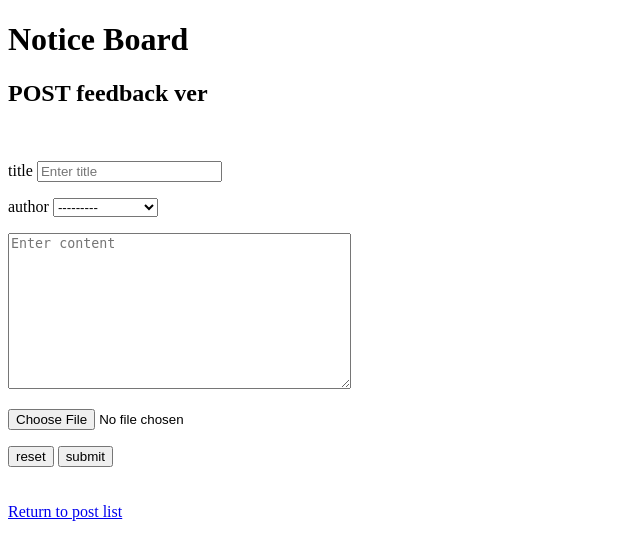
After one commit to day-lee/notice-board, a Django app: template templates/notice_board/post_form_feedback.html in a window 1280 px wide. The commit adds this page. Shown: the top 560 px of the page, without its empty margins (0-640 px from the left). Run offline with Django 3.2, Linux system fonts and the light colour scheme; the template is opened without the code that fills it, so the values that code supplies are empty.

Commit message:
Update html form, JS

```diff
--- /dev/null
+++ b/templates/notice_board/post_form_feedback.html
@@ -0,0 +1,60 @@
+{% extends './base.html' %}
+
+{% block content %}
+<div class="container">
+    <h2> POST feedback ver</h2>
+        <form method="post" enctype="multipart/form-data">
+         {% csrf_token %}
+            <div class="editor">
+                 <br>
+{# FORM FIELDS  #}
+                <p>title <input type="text" name="title" maxlength="100" placeholder="Enter title" required="required" id="title">
+                        <span id="span_title"></span></p>
+
+                <p>author <select name="author" required="" id="author">
+                <option value="" selected="">---------</option>
+                <option value="1">dayeon-board</option>
+                </select> <span id="span_author"></span></p></p>
+                <p><textarea name="body" cols="40" rows="10" required="" id="body" placeholder="Enter content"></textarea></p>
+                <p><input type="file" name="file" id="file"></p>
+            </div>
+{# SUBMIT BUTTON#}
+            <div class="submit">
+
+{#                <input type="submit" value="post">#}
+                <input type="reset" value="reset">
+                <input type="submit" name="btnsubmit"  value="submit" />
+            </div>
+        </form>
+    <div class="btn_back">
+        <br><br>
+        <a href="/notice-board/">Return to post list</a>
+    </div>
+</div>
+
+{# CSS #}
+    <style type="text/css">
+    span {
+        color:red;
+    }
+    </style>
+
+{# JAVA SCRIPT #}
+    <script type="text/javascript">
+    {# FORM FIELDS#}
+    window.addEventListener("load", function(){
+    let form = document.querySelector("form");
+    form.addEventListener("submit", function(event) {
+    let title = document.querySelector("input[name=title]");
+
+    if(title.value === ""){
+        alert("타이틀 입력");
+        title.focus();
+        return false;
+    }
+    });
+    });
+
+    </script>
+
+{% endblock content %}
```
Also changed, not shown: templates/notice_board/post_form.html (+6 -11 lines).
